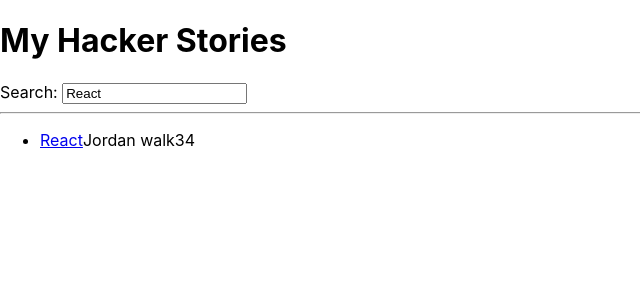
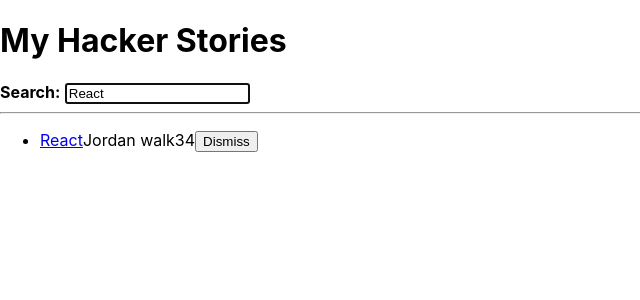
Before and after one commit to teirm/hacker-stories, a React (Create React App) app: page / in a window 1280 px wide. Shown: the top 300 px of the page, without its empty margins (0-640 px from the left). Built offline with nearby package versions, Linux system fonts and the light colour scheme.

Commit message:
async data fetching with promises

```diff
--- a/src/App.js
+++ b/src/App.js
@@ -1,8 +1,18 @@
 import * as React from 'react';
 
-const App = () => {
+const useSemiPersistentState = (key, initialState) => {
+    const [value, setValue] = React.useState(
+        localStorage.getItem(key) || initialState
+    );
 
-    const stories = [
+    React.useEffect(() => {
+        localStorage.setItem(key, value);
+    }, [value, key]);
+
+    return [value, setValue];
+};
+
+const initialStories = [
     {
         title: 'React',
         url: 'https://reactjs.org/',
@@ -21,13 +31,30 @@
     },
 ];
 
-    const [searchTerm, setSearchTerm] = React.useState(
-        localStorage.getItem('search') || 'React'
+const getAsyncStories = () =>
+    new Promise((resolve) =>
+        setTimeout(
+            () => resolve({data: {stories: initialStories }}),
+            2000
+        )
     );
 
+const App = () => {
+    const [searchTerm, setSearchTerm] = useSemiPersistentState('search', 'React');
+    const [stories, setStories] = React.useState([]);
+
     React.useEffect(() => {
-        localStorage.setItem('search', searchTerm);
-    }, [searchTerm]);
+        getAsyncStories().then(result => {
+            setStories(result.data.stories);
+        });
+    }, []);
+
+    const handleRemoveStory = (item) => {
+        const newStories = stories.filter(
+            (story) => item.objectID !== story.objectID
+        );
+        setStories(newStories);
+    };
 
     const handleSearch = (event) => {
         setSearchTerm(event.target.value);
@@ -41,34 +68,72 @@
         <div>
             <h1>My Hacker Stories</h1>
 
-            <Search search={searchTerm} onSearch={handleSearch} />
+            <InputWithLabel
+                id="search"
+                value={searchTerm}
+                isFocused
+                onInputChange={handleSearch}
+            >
+                <strong>Search:</strong>
+            </InputWithLabel>
 
             <hr />
 
-            <List list={searchedStories} />
+            <List list={searchedStories} onRemoveItem={handleRemoveStory} />
         </div>
     );
 }
 
-const Search = ({search, onSearch}) => (
-    <div>
-        <label htmlFor="search">Search: </label>
+const InputWithLabel = ({
+    id,
+    value,
+    type = 'text',
+    onInputChange,
+    isFocused,
+    children,
+}) => {
+    const inputRef = React.useRef();
+
+    React.useEffect(() => {
+        if (isFocused && inputRef.current) {
+            inputRef.current.focus();
+        }
+    }, [isFocused]);
+
+    return (
+        <>
+            <label htmlFor={id}>{children}</label>
+            &nbsp;
             <input
-            id="search"
-            type="text"
-            value={search}
-            onChange={onSearch}
+                ref={inputRef}
+                id={id}
+                type={type}
+                value={value}
+                autoFocus={isFocused}
+                onChange={onInputChange}
             />
-    </div>
+        </>
     );
+};
 
-const List = ({list}) => (
+const List = ({list, onRemoveItem }) => (
     <ul>
-        {list.map((item) => <Item key={item.ObjectID} item={item} /> )}
+        {list.map((item) =>
+            <Item
+                key={item.ObjectID}
+                item={item}
+                onRemoveItem={onRemoveItem}
+            />
+        )}
     </ul>
 );
 
-const Item = ({item}) => (
+const Item = ({item, onRemoveItem}) => {
+    const handleRemoveItem = () => {
+        onRemoveItem(item);
+    };
+
+    return (
         <li>
             <span>
                 <a href={item.url}>{item.title}</a>
@@ -76,7 +141,13 @@
             <span>{item.author}</span>
             <span>{item.num_comments}</span>
             <span>{item.points}</span>
+            <span>
+                <button type="button" onClick={handleRemoveItem}>
+                    Dismiss
+                </button>
+            </span>
         </li>
     );
+};
 
 export default App;
```
Lines whose indentation alone changed are shown as unchanged.
